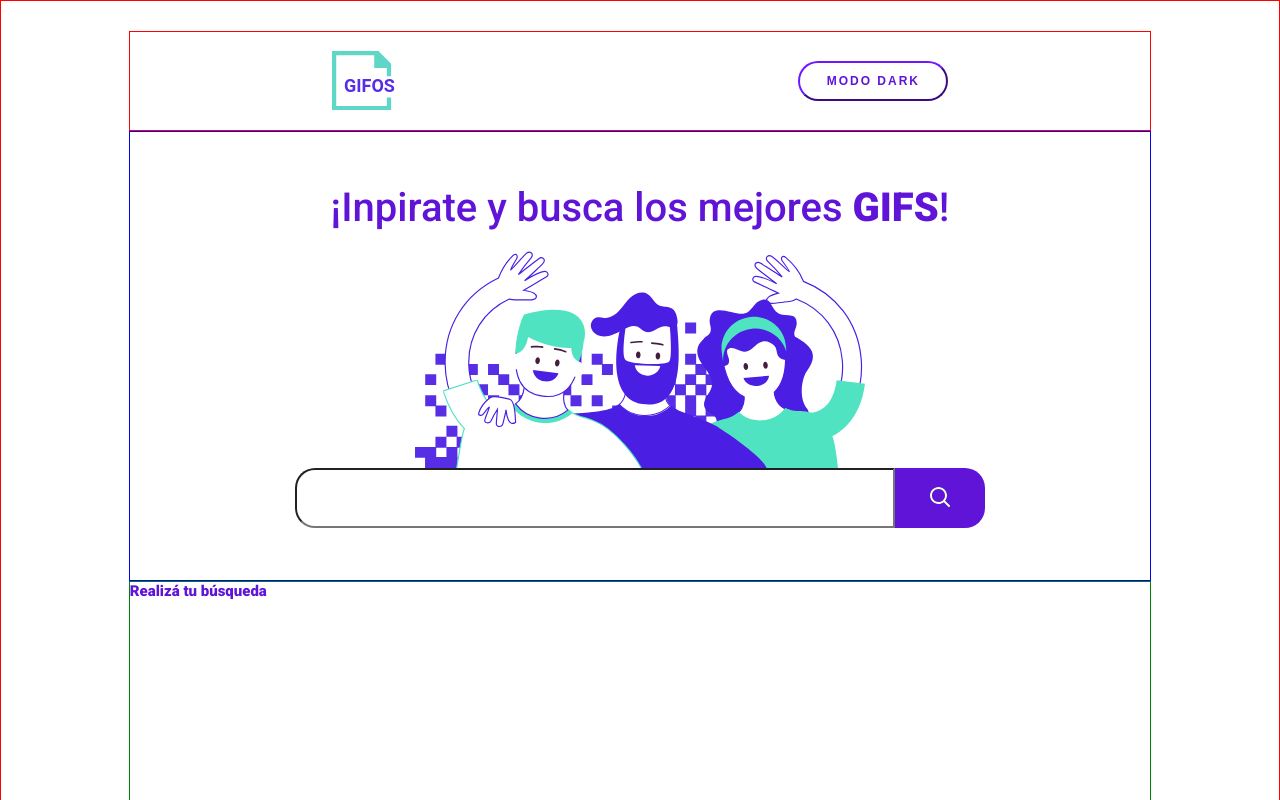
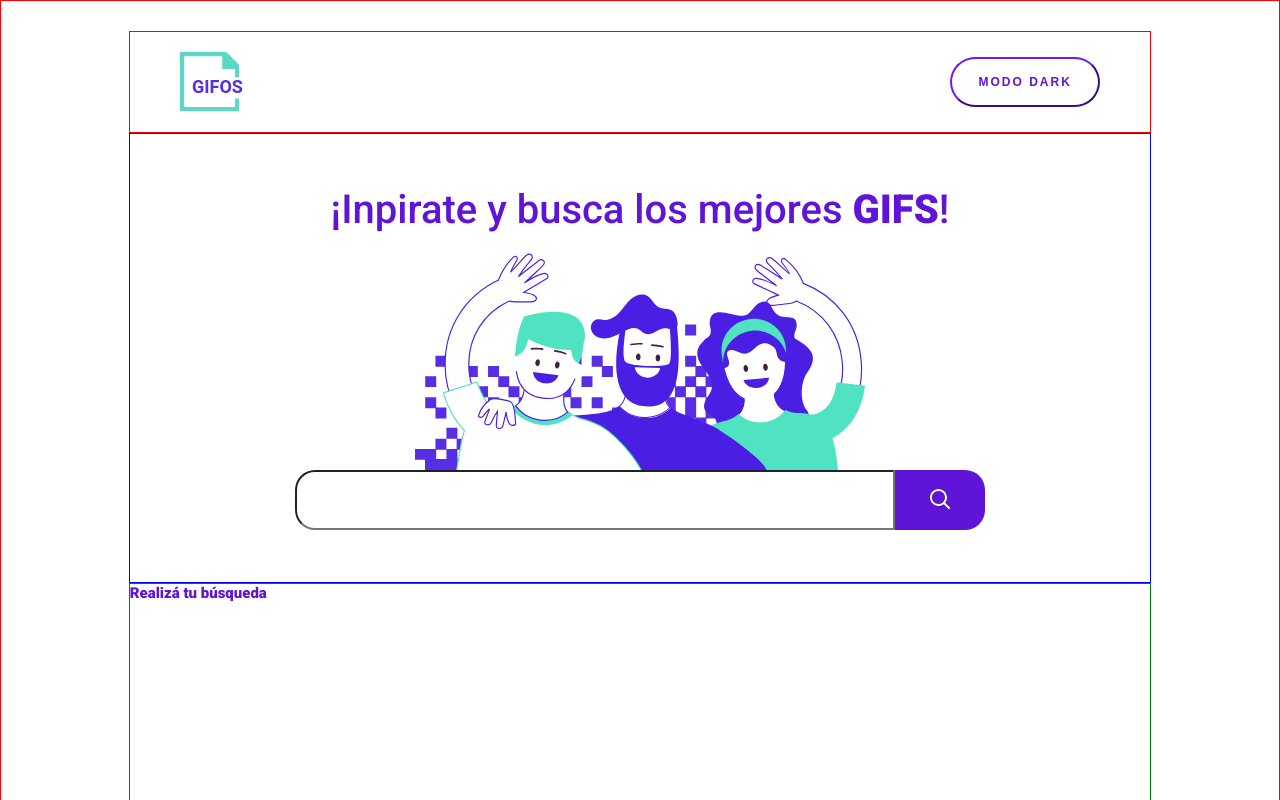
Before and after one commit to MGagiledevelopment/GIFS-PROJECT, a React (Create React App) app: page / in a window 1280 px wide. Shown: the top 800 px of the page. Built offline with nearby package versions, Linux system fonts and the light colour scheme.

Commit message:
arreglo css avanzado en input text

```diff
--- a/src/components/Header/header.module.css
+++ b/src/components/Header/header.module.css
@@ -3,6 +3,7 @@
     width: 80%;
     display: flex;
     align-items: center;
-    justify-content: space-around;
+    padding: 5rem;
+    justify-content: space-between;
     border:1px solid red;
 }
--- a/src/components/Header/sub-components/buttonHeader.module.css
+++ b/src/components/Header/sub-components/buttonHeader.module.css
@@ -1,6 +1,6 @@
 .buttonHeader{
     width:15rem;
-    height: 4rem;
+    height: 5rem;
     color:rgb(95,20,216);
     border-radius: 5rem;
     border-color: rgb(95,20,216);
@@ -14,9 +14,9 @@ font-size: 1.3rem;
 background-color:rgb(80,227,194);
 }
 
-.dark{
+.dark.buttonHeader{
     width:15rem;
-    height: 4rem;
+    height: 5rem;
     color:white;
     border-radius: 5rem;
     border-color: white;
--- a/src/components/Navbar/Navbar.jsx
+++ b/src/components/Navbar/Navbar.jsx
@@ -15,7 +15,7 @@ export default function Navbar(props) {
       </h1>
       <img src="./images/navbar.svg" className={navbarStyles.img}/>
       <div className={navbarStyles.sectionSearch}>
-        <InputText />
+        <InputText button={props.button} setButton={props.setButton}/>
         <SearchButton />
       </div>
     </div>
--- a/src/components/Navbar/sub-components/input-text.jsx
+++ b/src/components/Navbar/sub-components/input-text.jsx
@@ -1,6 +1,6 @@
 import React from "react"
 import inputStyles from "../sub-components/inputs.module.css"
 
-export default function InputText (){
-    return <input className={inputStyles.inputtext}type="text" />
+export default function InputText (props){
+    return <input className={`${props.button ? inputStyles.dark : " "} ${inputStyles.inputtext} `}type="text" />
 }
--- a/src/components/Navbar/sub-components/inputs.module.css
+++ b/src/components/Navbar/sub-components/inputs.module.css
@@ -5,6 +5,10 @@
     border-bottom-left-radius: 2rem;
     outline: none;
 
+}
+
+.dark.inputtext{
+    background-color:rgb(56,55,55) ;
 }
 
 .search{
```
